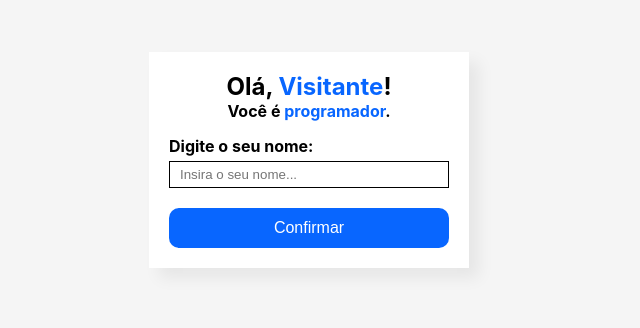
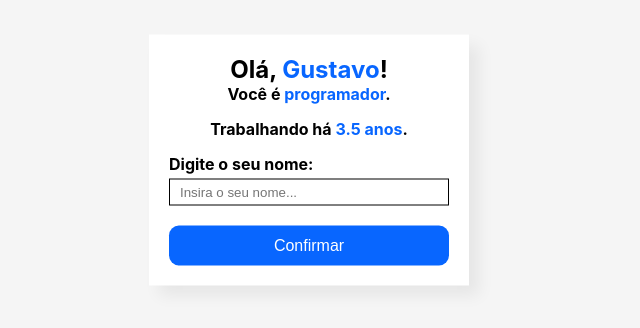
Before and after one commit to Joa0Gustav0/ReactJS, a React (Create React App) app in the folder ex002/: page / in a window 1280 px wide. Shown: the part 240-568 px from the top of the page, without its empty margins (331-971 px from the left). Built offline with nearby package versions, Linux system fonts and the light colour scheme.

Commit message:
📚 Studying React | propTypes

```diff
--- a/ex002/src/App.js
+++ b/ex002/src/App.js
@@ -6,7 +6,7 @@ import DisplayName from './components/DisplayName';
 function App() {
   return (
     <div className = "container">
-      <DisplayName job="programador"/>
+      <DisplayName name="Gustavo" currentJob="programador" workingTime={3.5}/>
       <DefaultInput />
       <SubmitButton />
     </div>
--- a/ex002/src/components/DisplayName.jsx
+++ b/ex002/src/components/DisplayName.jsx
@@ -1,10 +1,17 @@
 import styles from './DisplayName.module.css'
+import propTypes from 'prop-types'
 
-export default function DisplayName(props){
+export default function DisplayName({name ,currentJob, workingTime}){
+    DisplayName.propTypes = {
+        name: propTypes.string,
+        currentJob: propTypes.string,
+        workingTime: propTypes.number
+    }
     return(
         <div>
-            <h1 className={styles.welcomeTitle}>Olá, <span>{props.name ?? "Visitante"}</span>!</h1>
-            <h2 className={styles.jobText}>Você é <span>{props.job}</span>.</h2>
+            <h1 className={styles.welcomeTitle}>Olá, <span>{name || "Visitante"}</span>!</h1>
+            <h2 className={styles.jobText}>Você é <span>{currentJob}</span>.</h2>
+            <h2 className={styles.jobText}>Trabalhando há <span>{workingTime ?? "alguns "} anos</span>.</h2>
         </div>
     )
 }
```
